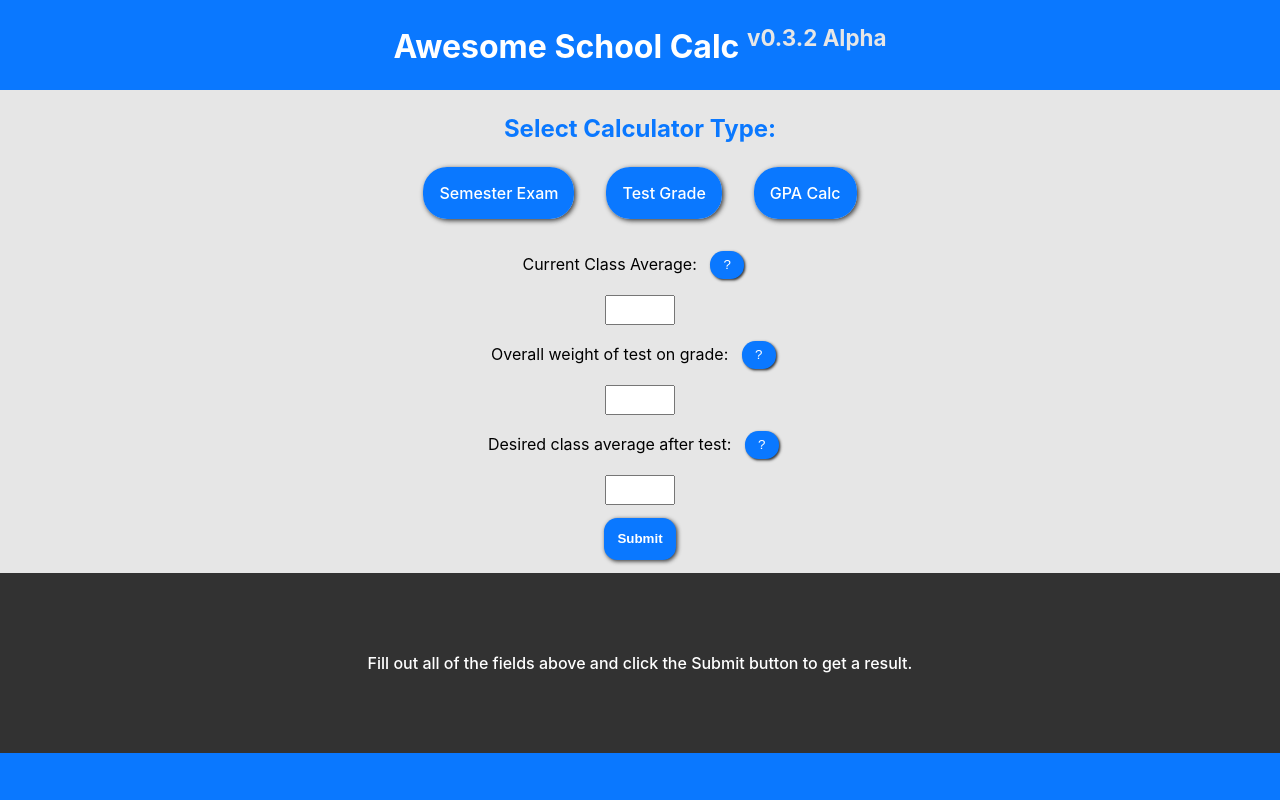
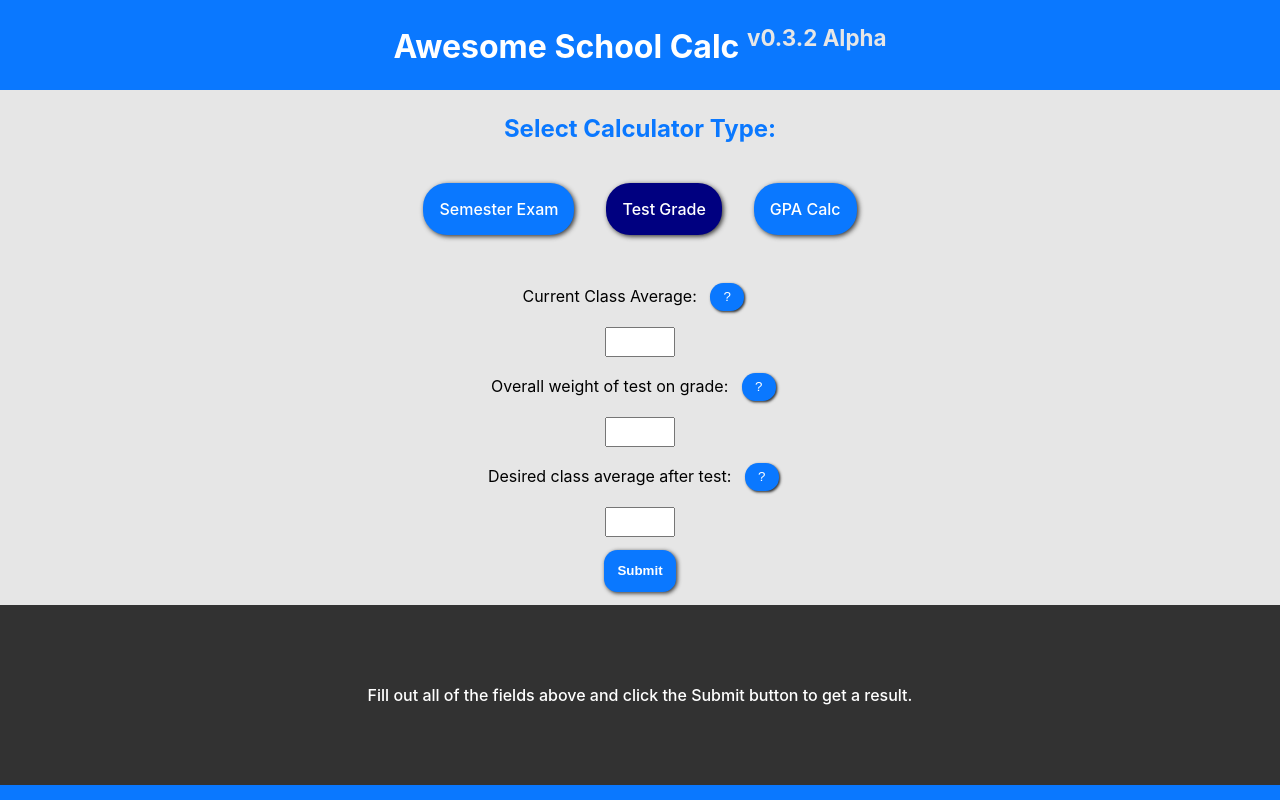
Before and after one commit to ismaeltech01/awesome-school-calc, a React (Create React App) app: page /test-grade in a window 1280 px wide. Shown: the top 800 px of the page. Built offline with nearby package versions, Linux system fonts and the light colour scheme.

Commit message:
UI bug fix: calc option buttons display on narrow screens

```diff
--- a/src/components/InitialQuestion.js
+++ b/src/components/InitialQuestion.js
@@ -6,7 +6,7 @@ export default function InitialQuestion() {
   return (
     <div className="initial-question-body">
       <h2 className="initial-question-heading">Select Calculator Type:</h2>
-      <div id="calc-types">
+      <div id="calc-types-container">
         <NavLink id="calc-option" to="/semester-exam">Semester Exam</NavLink>
         <NavLink id="calc-option" to="/test-grade">Test Grade</NavLink>
         <NavLink id='calc-option' to='/gpa'>GPA Calc</NavLink>
--- a/src/css/InitialQuestion.css
+++ b/src/css/InitialQuestion.css
@@ -7,8 +7,11 @@
   padding: 1em;
 }
 
-#calc-types {
+#calc-types-container {
   padding: 1em 1em 2em;
+  display: flex;
+  align-items: center;
+  justify-content: center;
 }
 
 #calc-option {
@@ -21,21 +24,22 @@
   box-shadow: .1em .1em .3em var(--shadow-col);
 }
 
-/* TODO: use this code for effect later on
-
-#calc-types a:link {
-
+#calc-option a:link {
+  background-color: var(--primary-col);
 }
 
-#calc-types a:visited {
-
+#calc-option a:visited {
+  background-color: var(--primary-col);
 }
 
-#calc-types a:hover {
-
+#calc-option:hover {
+  background-color: linear-gradient(300, --primary-col, --tertiary-col);
 }
 
-#calc-types a:active {
+#calc-option a:active {
+  background-color: var(--quaternary-col);
+}
 
+#calc-option.active {
+  background-color: var(--quaternary-col);
 }
-*/
```
